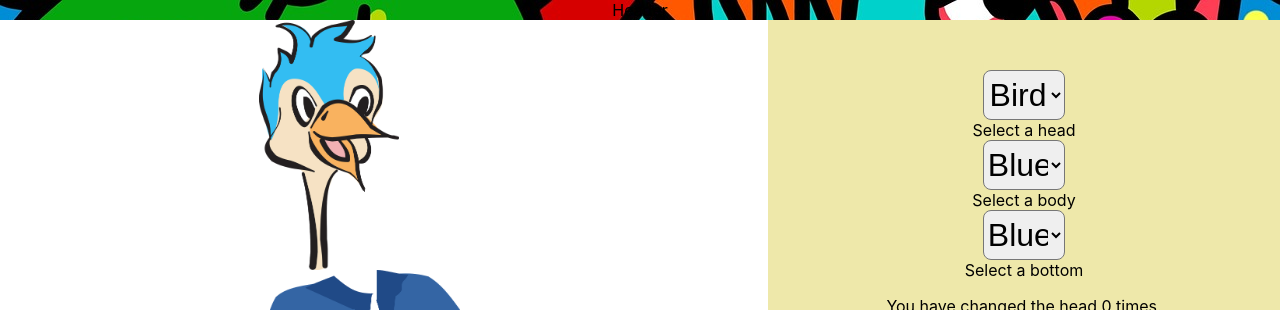
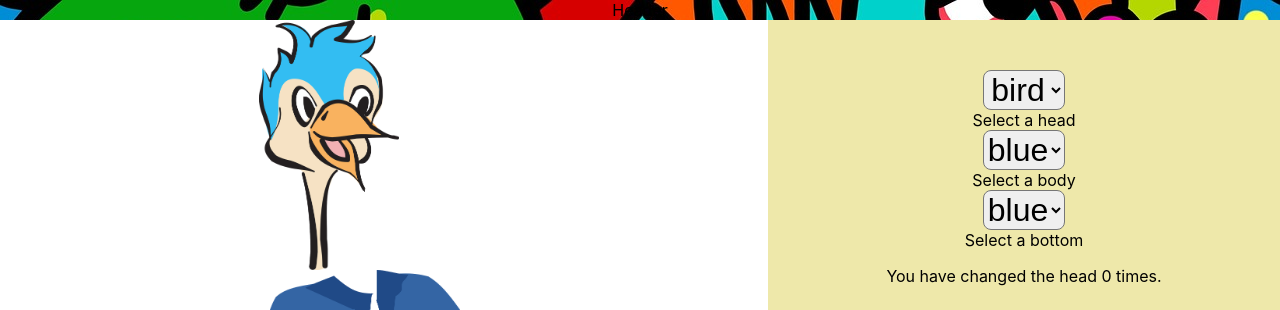
Before and after one commit to austinpapritz/character-design-react-scratch, a React (Create React App) app: page / in a window 1280 px wide. Shown: the top 310 px of the page. Built offline with nearby package versions, Linux system fonts and the light colour scheme.

Commit message:
refactored the options to be dynamically created with .map

```diff
--- a/src/components/Editor/Editor.css
+++ b/src/components/Editor/Editor.css
@@ -13,7 +13,14 @@
 .editor-content select {
   text-align: center;
   font-size: 2rem;
-  height: 50px;
   width: 20%;
   border-radius: 0.5rem;
 }
+
+.option {
+  display: block;
+}
+
+.option:first-letter {
+  text-transform: uppercase;
+}
--- a/src/components/Editor/Editor.js
+++ b/src/components/Editor/Editor.js
@@ -6,6 +6,10 @@ import Catchphrase from '../Catchphrase/Catchphrase.js';
 import Scoreboard from '../Scoreboard/Scoreboard.js';
 
 export default function Editor({ setHead, setBody, setBottom }) {
+  let headArr = ['bird', 'dog', 'duck', 'horse'];
+  let bodyArr = ['blue', 'dress', 'pink', 'red'];
+  let bottomArr = ['blue', 'dog', 'leg', 'white'];
+
   const [headCount, setHeadCount] = useState(0);
   const [bodyCount, setBodyCount] = useState(0);
   const [bottomCount, setBottomCount] = useState(0);
@@ -29,24 +33,36 @@ export default function Editor({ setHead, setBody, setBottom }) {
     <div className="editor-container">
       <div className="editor-content">
         <select className="head-select" onChange={handleHead}>
-          <option value="bird">Bird</option>
-          <option value="dog">Dog</option>
-          <option value="duck">Duck</option>
-          <option value="horse">Horse</option>
+          {headArr.map((head, i) => {
+            i++;
+            return (
+              <option key={i} value={head} className="option">
+                {head}
+              </option>
+            );
+          })}
         </select>
         <label>Select a head</label>
         <select className="body-select" onChange={handleBody}>
-          <option value="blue">Blue</option>
-          <option value="dress">Dress</option>
-          <option value="pink">Pink</option>
-          <option value="red">Red</option>
+          {bodyArr.map((body, j) => {
+            j++;
+            return (
+              <option key={j} value={body} className="option">
+                {body}
+              </option>
+            );
+          })}
         </select>
         <label>Select a body</label>
         <select className="bottom-select" onChange={handleBottom}>
-          <option value="blue">Blue</option>
-          <option value="dog">Dog</option>
-          <option value="leg">Leg</option>
-          <option value="white">White</option>
+          {bottomArr.map((bottom, k) => {
+            k++;
+            return (
+              <option key={k} value={bottom} className="option">
+                {bottom}
+              </option>
+            );
+          })}
         </select>
         <label>Select a bottom</label>
         <Scoreboard headCount={headCount} bodyCount={bodyCount} bottomCount={bottomCount} />
```
